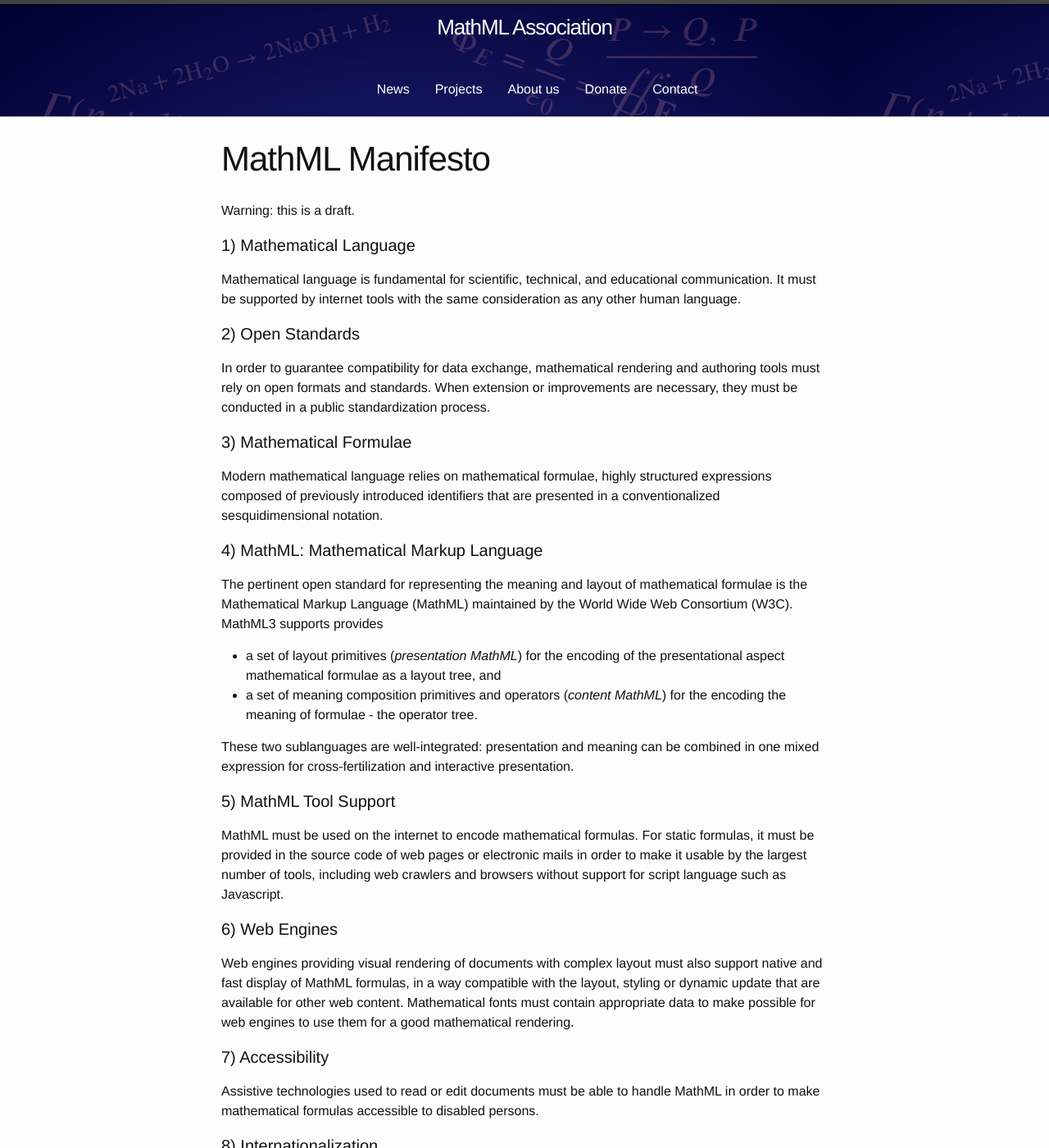
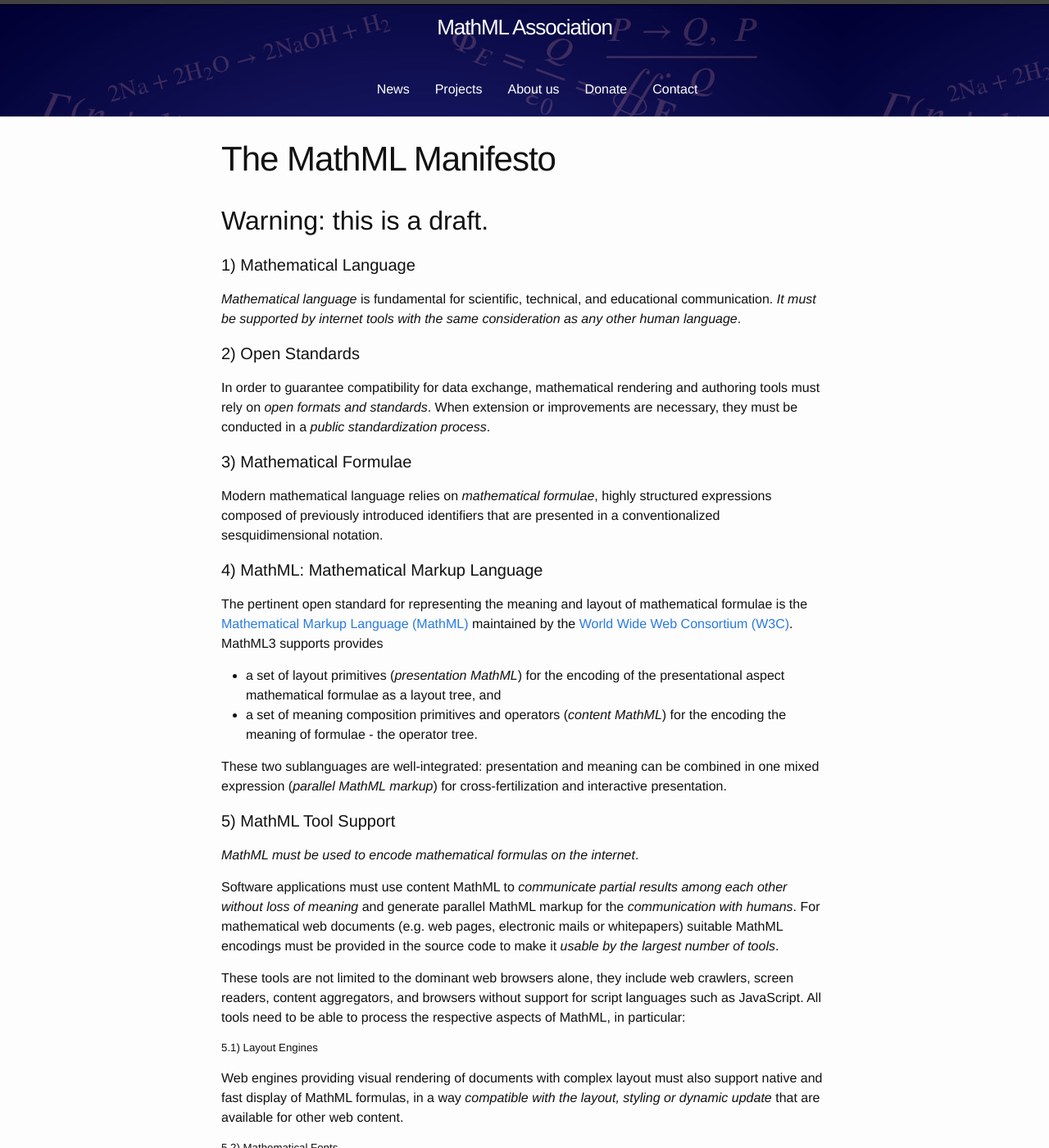
Before and after one commit to MathML/website, a Jekyll site: the page built from manifesto.md, in a window 1280 px wide and 1400 px high. Shown: the whole window at 82% size. Built offline with Jekyll 4.4.1, drawn with Linux system fonts in a browser that asks for light colours; some of the changed text lies outside the part shown.

Commit message:
more structure and formatting, including content aspects into tools argumentation

```diff
--- a/manifesto.md
+++ b/manifesto.md
@@ -1,33 +1,34 @@
 ---
 layout: page
-title: MathML Manifesto
+title: The MathML Manifesto
 ---
 
-Warning: this is a draft.
+## Warning: this is a draft.
 
 #### 1) Mathematical Language
 
-Mathematical language is fundamental for scientific, technical, and educational
-communication.  It must be supported by internet tools with the same consideration as any
-other human language.
+*Mathematical language* is fundamental for scientific, technical, and educational
+communication.  *It must be supported by internet tools with the same consideration as any
+other human language*.
 
 #### 2) Open Standards
 
 In order to guarantee compatibility for data exchange, mathematical rendering and
-authoring tools must rely on open formats and standards. When extension or improvements
-are necessary, they must be conducted in a public standardization process.
+authoring tools must rely on *open formats and standards*. When extension or improvements
+are necessary, they must be conducted in a *public standardization process*.
 
 #### 3) Mathematical Formulae
 
-Modern mathematical language relies on mathematical formulae, highly structured
+Modern mathematical language relies on *mathematical formulae*, highly structured
 expressions composed of previously introduced identifiers that are presented in a
 conventionalized sesquidimensional notation.
 
 #### 4) MathML: Mathematical Markup Language
 
 The pertinent open standard for representing the meaning and layout of mathematical
-formulae is the Mathematical Markup Language (MathML) maintained by the World Wide Web
-Consortium (W3C). MathML3 supports provides
+formulae is the [Mathematical Markup Language (MathML)](http://www.w3.org/TR/MathML/)
+maintained by the [World Wide Web Consortium (W3C)](http://www.w3.org). MathML3 supports
+provides
 
 * a set of layout primitives (*presentation MathML*) for the encoding of the
   presentational aspect mathematical formulae as a layout tree, and
@@ -35,45 +36,54 @@
   encoding the meaning of formulae - the operator tree.
 
 These two sublanguages are well-integrated: presentation and meaning can be combined in
-one mixed expression for cross-fertilization and interactive presentation.
+one mixed expression (*parallel MathML markup*) for cross-fertilization and interactive
+presentation.
 
 #### 5) MathML Tool Support
 
-MathML must be used on the internet to encode mathematical formulas. For
-static formulas, it must be provided in the source code of web pages or
-electronic mails in order to make it usable by the largest number of tools,
-including web crawlers and browsers without support for script language such
-as Javascript.
+*MathML must be used to encode mathematical formulas on the internet*.
 
-#### 6) Web Engines
+Software applications must use content MathML to *communicate partial results among each
+other without loss of meaning* and generate parallel MathML markup for the *communication
+with humans*. For mathematical web documents (e.g. web pages, electronic mails or
+whitepapers) suitable MathML encodings must be provided in the source code to make it
+*usable by the largest number of tools*.
 
-Web engines providing visual rendering of documents with complex layout
-must also support native and fast display of MathML formulas, in a way
-compatible with the layout, styling or dynamic update that are available for
-other web content. Mathematical fonts must contain appropriate data to make
-possible for web engines to use them for a good mathematical rendering.
+These tools are not limited to the dominant web browsers alone, they include web crawlers,
+screen readers, content aggregators, and browsers without support for script languages
+such as JavaScript. All tools need to be able to process the respective aspects of MathML,
+in particular:
 
-#### 7) Accessibility
+##### 5.1) Layout Engines
 
-Assistive technologies used to read or edit documents must be able to
-handle MathML in order to make mathematical formulas accessible to disabled
-persons.
+Web engines providing visual rendering of documents with complex layout must also support
+native and fast display of MathML formulas, in a way *compatible with the layout, styling
+or dynamic update* that are available for other web content.
 
-#### 8) Internationalization
+##### 5.2) Mathematical Fonts
 
-Mathematical tools must support the miscellaneous scripts and notations
-permitted by MathML and Unicode in order to take into account the cultural
-differences of mathematical writing. This includes supporting non-latin
-alphabets and bidirectional writing.
+Fonts for displaying mathematical formulae must contain appropriate data to make possible
+for layout engines to use them for a good mathematical rendering.
 
-#### 9) Security and Privacy
+##### 5.3) Accessibility
 
-Security and Privacy are important features for internet users. MathML must
-be implemented in web engines and assistive technologies without losing
-these features. Web services for mathematical content should also guarantee
-these features to their users.
+Assistive technologies used to read or edit documents must be able to handle MathML in
+order to make *mathematical formulas accessible to disabled persons* based on the the
+layout/content structure of MathML-encoded formulae.
 
-#### 10) Authoring
+##### 5.4) Internationalization
 
-Authoring tools must give individuals the opportunity to write and edit
-MathML formulas or to convert them from other mathematical representations.
+Mathematical tools must support the miscellaneous scripts and notations permitted by
+MathML and Unicode in order to take into account the *cultural differences of mathematical
+writing*. This includes supporting non-latin alphabets and bidirectional writing.
+
+##### 5.5) Security and Privacy
+
+Security and Privacy are important features for internet users. MathML must be implemented
+in web engines and assistive technologies without losing these features. Web services for
+mathematical content should also guarantee these features to their users.
+
+##### 5.6) Authoring
+
+Authoring tools must give individuals the opportunity to write and edit the *content/layout
+structure of MathML formulas* or to convert them from other mathematical representations.
```
